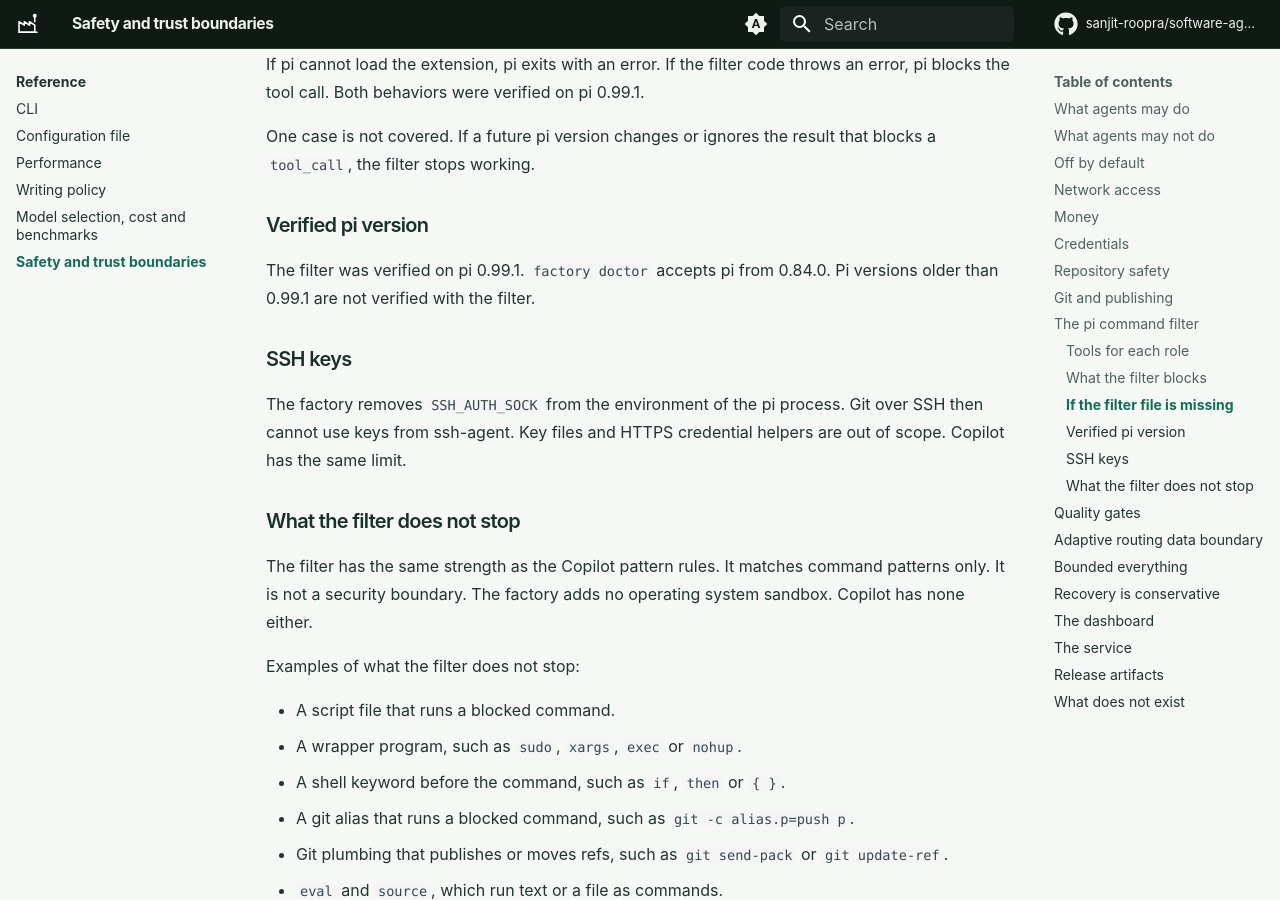
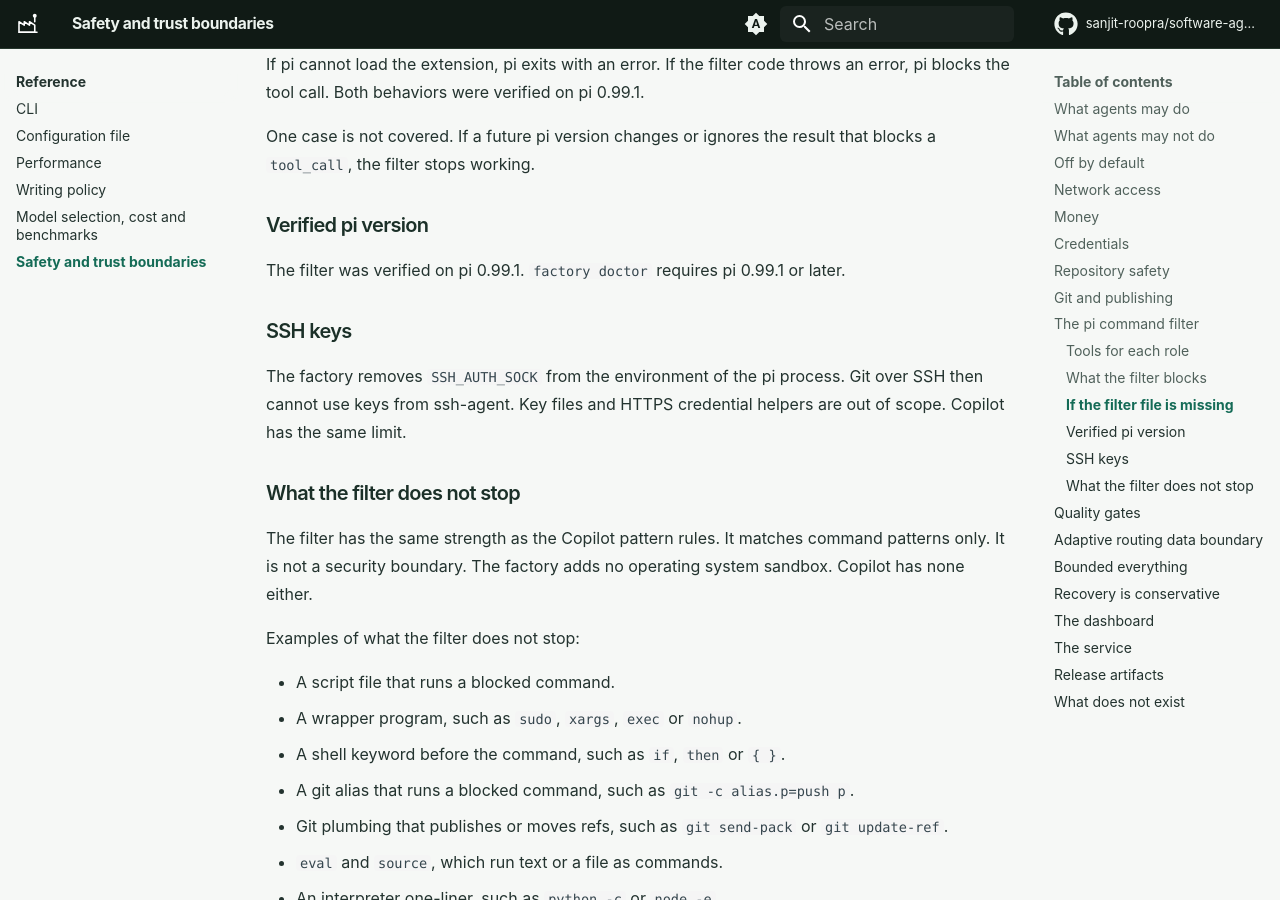
Before and after one commit to sanjit-roopra/software-agent-factory, an MkDocs documentation site: the page built from docs/reference/safety.md, in a window 1280 px wide and 900 px high, scrolled down 6605 px. Built offline with MkDocs 1.6.1 and Material for MkDocs 9.7.7, drawn with Linux system fonts in a browser that asks for light colours; comment, search, counter and statistics services are not loaded.

Commit message:
feat(doctor): require pi 0.99.1, the version the command filter was verified on
The pi implementer command filter relies on pi's tool_call extension API
blocking the call, and that was verified on pi 0.99.1. factory doctor now
rejects older pi instead of the docs saying older versions are not
verified.

Co-Authored-By: Claude Opus 5.5 <noreply@anthropic.com>
Claude-Session: https://claude.ai/code/session_01CZMTvrdDmRMPZTSaooCqYM

```diff
--- a/docs/reference/safety.md
+++ b/docs/reference/safety.md
@@ -226,8 +226,7 @@ that blocks a `tool_call`, the filter stops working.
 
 ### Verified pi version
 
-The filter was verified on pi 0.99.1. `factory doctor` accepts pi from 0.84.0.
-Pi versions older than 0.99.1 are not verified with the filter.
+The filter was verified on pi 0.99.1. `factory doctor` requires pi 0.99.1 or later.
 
 ### SSH keys
 
```
Also changed, not shown: docs/decisions.md (+1 -1 lines), docs/get-started/pi.md (+2 -2 lines), 2 other files.
